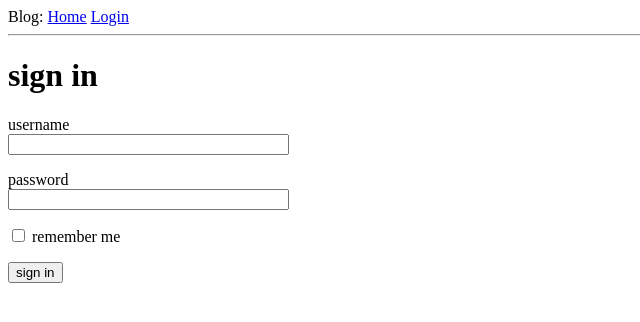
After one commit to zacharyzheng/flask_tutorial, a Flask app: page /login in a window 1280 px wide. The commit adds this page. Shown: the top 322 px of the page, without its empty margins (0-640 px from the left). Run offline with Flask 2, Linux system fonts and the light colour scheme.

Commit message:
add forms

```diff
--- a/app/__init__.py
+++ b/app/__init__.py
@@ -1,5 +1,7 @@
 from flask import Flask
 
+from config import Config
+
 app = Flask(__name__)
-
+app.config.from_object(Config)
 from app import routes
--- /dev/null
+++ b/app/forms.py
@@ -0,0 +1,9 @@
+from flask_wtf import FlaskForm
+from wtforms import StringField, PasswordField, BooleanField, SubmitField
+from wtforms.validators import DataRequired
+
+class LoginForm(FlaskForm):
+    username = StringField('username', validators=[DataRequired(message='please enter your username')])
+    password = PasswordField('password', validators=[DataRequired(message='please enter your password')])
+    remember_me = BooleanField('remember me')
+    submit = SubmitField('sign in')
--- a/app/routes.py
+++ b/app/routes.py
@@ -1,5 +1,6 @@
-from flask import render_template
+from flask import render_template, flash, redirect, url_for
 from app import app
+from app.forms import LoginForm
 
 @app.route('/')
 @app.route('/index')
@@ -16,3 +17,11 @@ def index():
         }
     ]
     return render_template('index.html', title='My', user=user, posts=posts)
+
+@app.route('/login', methods=['GET','POST'])
+def login():
+    form = LoginForm()
+    if form.validate_on_submit():
+        flash('username is {}, remember me? {}'.format(form.username.data, form.remember_me.data))
+        return redirect(url_for('index'))
+    return render_template('login.html', title='sign in', form=form)
--- a/app/templates/base.html
+++ b/app/templates/base.html
@@ -9,7 +9,21 @@
 		{% endif %}
 	</head>
 	<body>
-		<div>Blog: <a href="/index">Home</a></div>
+		<div>Blog:
+            <a href="{{ url_for('index')}}">Home</a>
+            <a href="{{ url_for('login')}}">Login</a>
+        </div>
+        <hr>
+        {% with messages = get_flashed_messages() %}
+            {% if messages %}
+            <ur>
+                {% for message in messages %}
+                    <li>{{ message }}</li>
+                {% endfor %}
+            </ur>
+            {% endif %}
+        {% endwith %}
+
 		{% block content %}
 
 		{% endblock %}
--- /dev/null
+++ b/app/templates/login.html
@@ -0,0 +1,27 @@
+{% extends 'base.html' %}
+
+{% block content %}
+    <h1>sign in</h1>
+    <form atcion="", method="post">
+        {{ form.hidden_tag() }}
+        <p>
+            {{ form.username.label }}<br>
+            {{ form.username(size=32) }}
+            {% for error in form.username.errors %}
+                <span style="color: red;">[{{ error }}]</span>
+            {% endfor %}
+        </p>
+        <p>
+            {{ form.password.label }}<br>
+            {{ form.password(size=32 )}}
+            {% for error in form.password.errors %}
+                <span style="color: red">[{{ error }}]</span>
+            {% endfor %}
+        </p>
+        <p>
+            {{ form.remember_me() }}
+            {{ form.remember_me.label }}
+        </p>
+        <p>{{ form.submit() }}</p>
+    </form>
+{% endblock%}
--- /dev/null
+++ b/config.py
@@ -0,0 +1,2 @@
+class Config(object):
+    SECRET_KEY = 'zachary@a9182HE'
```
